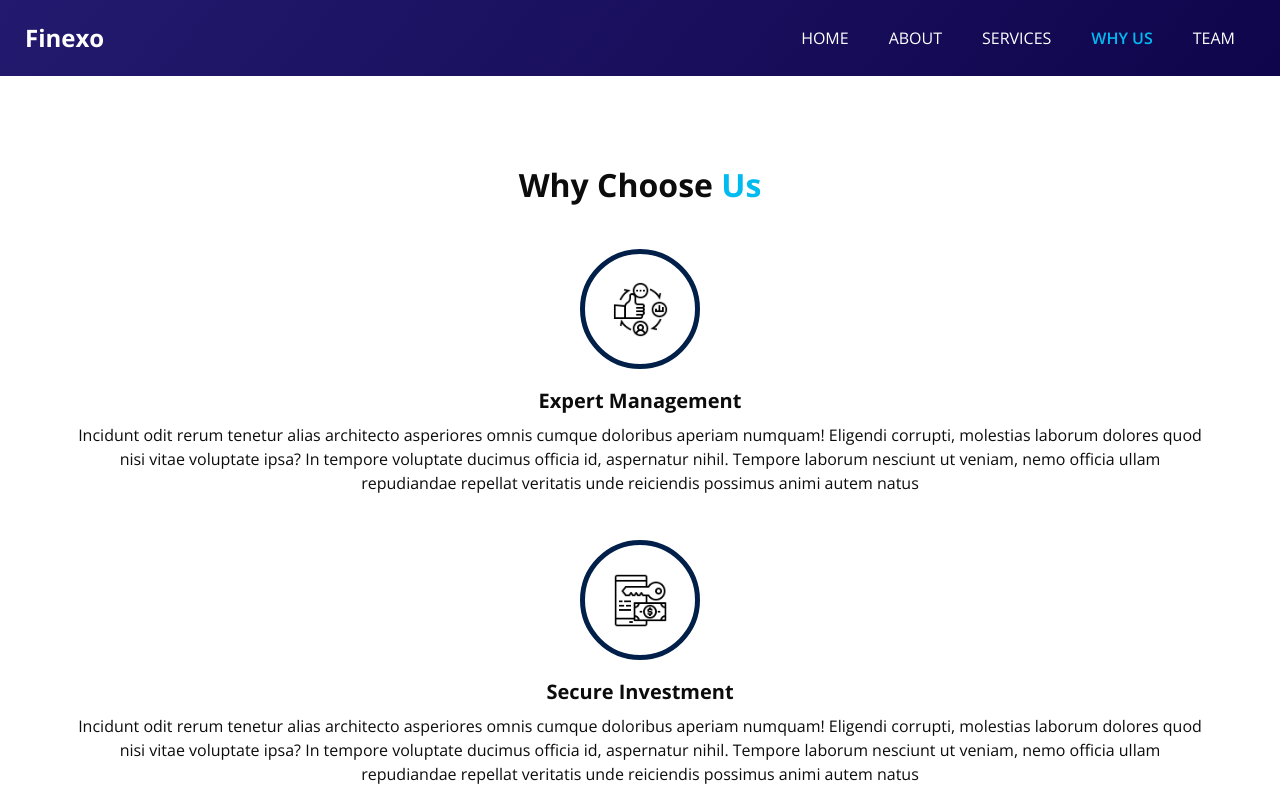
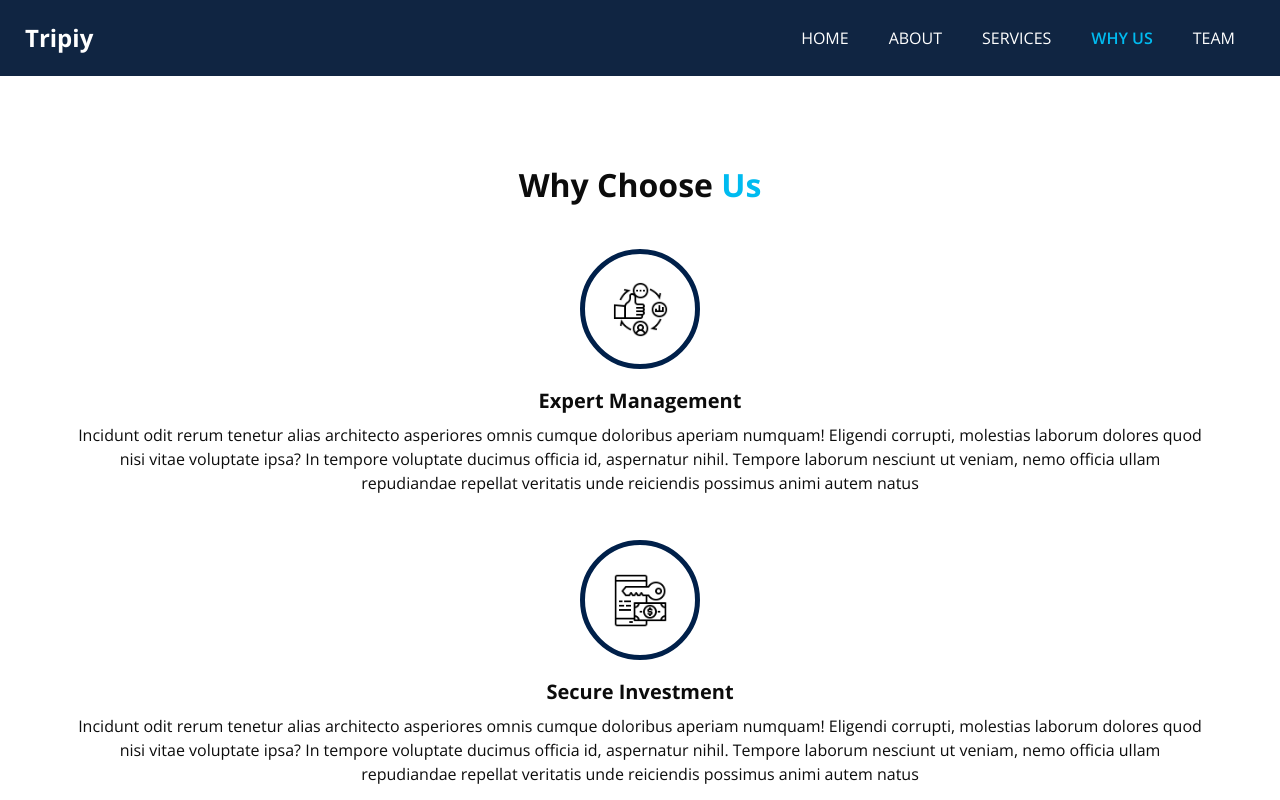
Before and after one commit to oreo07-cyber/oreo07-cyber.github.io, a plain HTML site: page why.html in a window 1280 px wide. Shown: the top 800 px of the page. Drawn offline with nearby package versions, Linux system fonts and the light colour scheme; some packages are replaced by stand-ins of ours.

Commit message:
home color

```diff
--- a/css/style.css
+++ b/css/style.css
@@ -127,7 +127,7 @@ a:focus {
 
 .sub_page .hero_area {
   min-height: auto;
-  background: linear-gradient(130deg, #231a6f, #0f054c);
+  background: #102542;
 }
 
 .sub_page .hero_area .hero_bg_box {
--- a/why.html
+++ b/why.html
@@ -50,7 +50,7 @@
         <nav class="navbar navbar-expand-lg custom_nav-container ">
           <a class="navbar-brand" href="index.html">
             <span>
-              Finexo
+              Tripiy
             </span>
           </a>
 
```
Also changed, not shown: about.html (+1 -1 lines), service.html (+1 -1 lines), team.html (+1 -1 lines), images/hero-bg.png.
